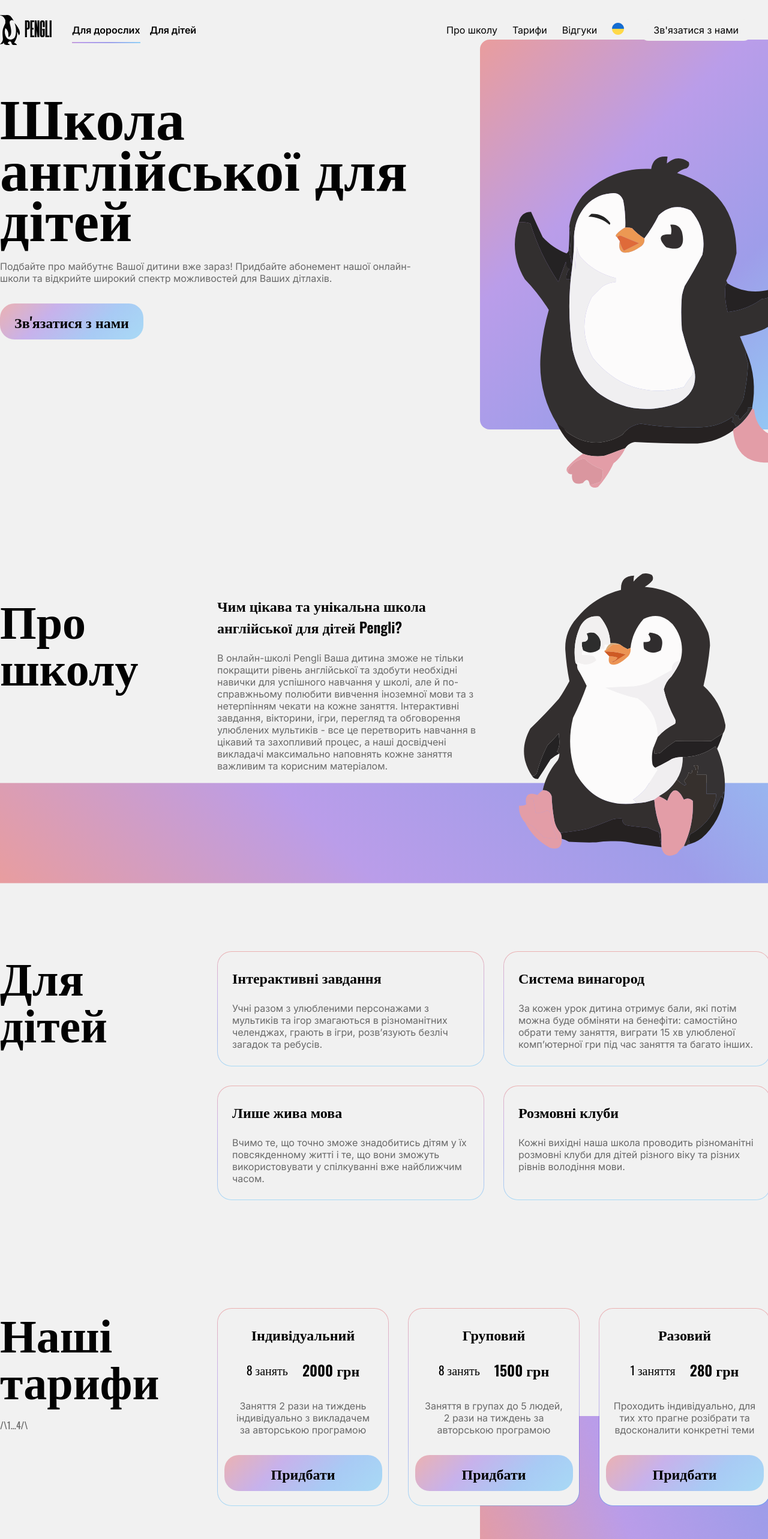
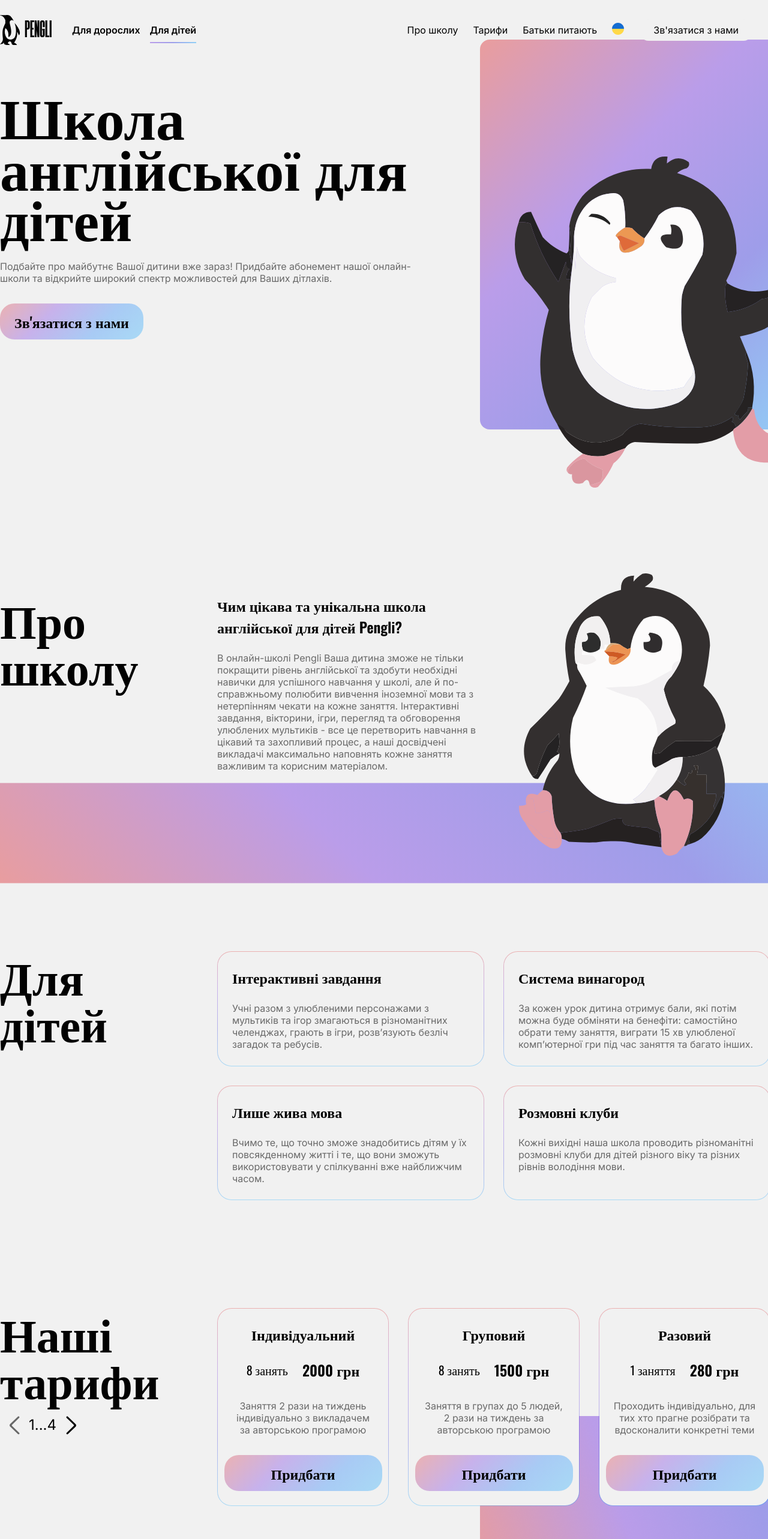
Before and after one commit to mirajane2207/english-school, a React (Create React App) app: page / in a window 1280 px wide. Shown: the top 2566 px of the page at 60% size. Built offline with nearby package versions, Linux system fonts and the light colour scheme.

Commit message:
added tarrif btns

```diff
--- a/src/components/Navbar/Navbar.jsx
+++ b/src/components/Navbar/Navbar.jsx
@@ -5,7 +5,7 @@ import ua from './ua.svg';
 
 const Navbar = (props) => {
 
-    const [mode, setMode] = useState('adult')
+    const [mode, setMode] = useState('children')
     function setAdult() {
         setMode('adult')
     }
@@ -25,7 +25,11 @@ const Navbar = (props) => {
                 <ul>
                     <li><a href="">Про школу</a></li>
                     <li><a href="">Тарифи</a></li>
-                    <li><a href="">Відгуки</a></li>
+                    {
+                        mode === 'adult'
+                        ?      <li><a href="">Відгуки</a></li>
+                        :    <li><a href="">Батьки питають</a></li>
+                    }
                     <li>
                         <img src={ua} alt="" className='uaImg'/>
                         {/* <select name="lng">
--- a/src/components/Tariffs/Tariffs.jsx
+++ b/src/components/Tariffs/Tariffs.jsx
@@ -1,13 +1,22 @@
-import React from 'react'
+import {React, useState, useRef} from 'react'
 import classes from './Tariffs.module.css'
 import SectionTitle from '../SectionTitle/SectionTitle'
 import TariffItem from '../TariffItem/TariffItem'
 
 const Tariffs = () => {
+    const [canScrollLeft, setCanScrollLeft] = useState(false);
+    const [canScrollRight, setCanScrollRight] = useState(false);
+
+    const listRef = useRef(null);
+
     return (
         <div className={classes.tariffs__container}>
             <SectionTitle>Наші тарифи
-                <p>/\1...4/\</p>
+                <div  className={classes.tariffs__btns} >
+                    <button  className={classes.tariffs__btn_left}></button>
+                    <p>1...4</p>
+                    <button className={classes.tariffs__btn_right}></button>
+                </div>
             </SectionTitle>
             <div className={classes.tariffs__items_container}>
                 <TariffItem title='Індивідуальний' qty='8 занять' price='2000 грн' desc='Заняття 2 рази на тиждень індивідуально з викладачем за авторською програмою' />
--- a/src/components/Tariffs/Tariffs.module.css
+++ b/src/components/Tariffs/Tariffs.module.css
@@ -28,3 +28,40 @@
     align-items: flex-start;
     gap: 32px;
 }
+
+.tariffs__btns {
+    display: flex;
+}
+
+.tariffs__btns p {
+    color: #020202;
+    font-family: Inter;
+    font-size: 24px;
+    font-weight: 400;
+}
+
+.tariffs__btn_left {
+    background: url('tariffs-left-icon.svg');
+    background-repeat: no-repeat;
+    background-position: center;
+}
+
+.tariffs__btn_left:disabled {
+    background: black;
+    background-repeat: no-repeat;
+    background-position: center;
+}
+
+.tariffs__btn_left:hover {
+    box-shadow: none;
+}
+
+.tariffs__btn_right {
+    background: url('tariffs-right-icon.svg');
+    background-repeat: no-repeat;
+    background-position: center;
+}
+
+.tariffs__btn_right:hover {
+    box-shadow: none;
+}
```
Also changed, not shown: src/components/ParentsAskItem/ParentsAskItem.module.css (line endings or trailing spaces), src/components/Tariffs/tariffs-left-icon.svg (added), src/components/Tariffs/tariffs-right-icon.svg (added).
